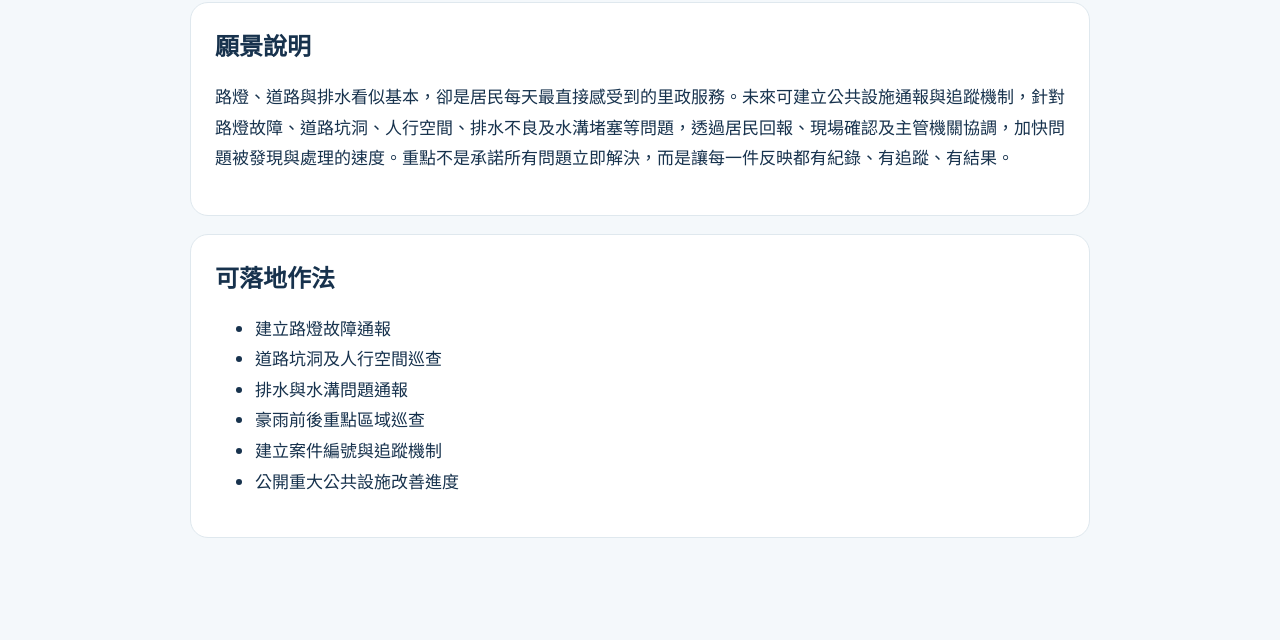
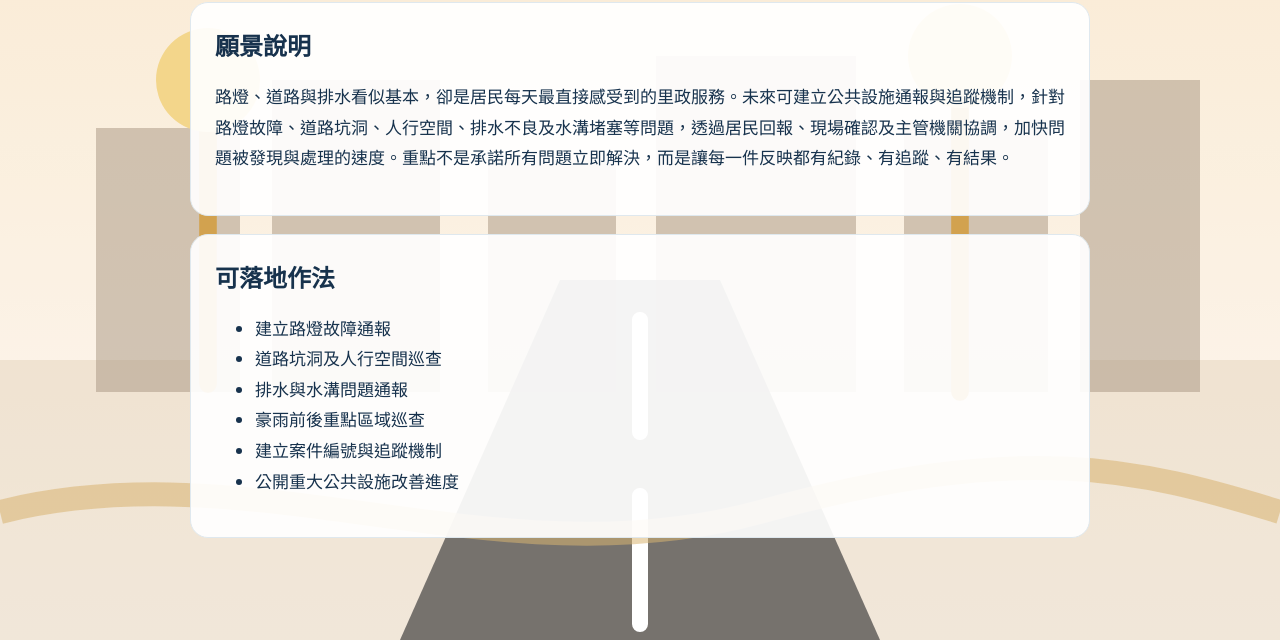
Before and after one commit to kao72302428/lantian-live-map, a plain HTML site: page vision-infrastructure.html in a window 1280 px wide. Shown: the part 160-800 px from the top of the page. Drawn offline with Linux system fonts and the light colour scheme.

Commit message:
Add infrastructure background to vision detail page

```diff
--- a/vision-infrastructure.html
+++ b/vision-infrastructure.html
@@ -1 +1 @@
-<!doctype html><html lang="zh-Hant"><head><meta charset="utf-8"><meta name="viewport" content="width=device-width,initial-scale=1,viewport-fit=cover"><title>燈亮・路平・水溝通｜藍田新願景</title><style>body{margin:0;font-family:system-ui,-apple-system,"Noto Sans TC",sans-serif;background:#f4f8fb;color:#17324d}main{max-width:900px;margin:auto;padding:28px 18px 56px}a{color:#176ca4;text-decoration:none}.tag{display:inline-block;padding:6px 10px;border-radius:999px;background:#f4fbf7;font-weight:700}.card{background:#fff;border:1px solid #dfe8ee;border-radius:18px;padding:24px;margin-top:18px}h1{font-size:clamp(30px,5vw,46px);margin:14px 0}h2{margin-top:0}p,li{line-height:1.8;font-size:17px}</style></head><body><main><a href="vision.html">← 返回藍田新願景</a><div class="tag">里政治理目標</div><h1>燈亮・路平・水溝通｜基礎設施日常管理</h1><section class="card"><h2>願景說明</h2><p>路燈、道路與排水看似基本，卻是居民每天最直接感受到的里政服務。未來可建立公共設施通報與追蹤機制，針對路燈故障、道路坑洞、人行空間、排水不良及水溝堵塞等問題，透過居民回報、現場確認及主管機關協調，加快問題被發現與處理的速度。重點不是承諾所有問題立即解決，而是讓每一件反映都有紀錄、有追蹤、有結果。</p></section><section class="card"><h2>可落地作法</h2><ul><li>建立路燈故障通報</li><li>道路坑洞及人行空間巡查</li><li>排水與水溝問題通報</li><li>豪雨前後重點區域巡查</li><li>建立案件編號與追蹤機制</li><li>公開重大公共設施改善進度</li></ul></section></main></body></html>
+<!doctype html><html lang="zh-Hant"><head><meta charset="utf-8"><meta name="viewport" content="width=device-width,initial-scale=1,viewport-fit=cover"><title>燈亮・路平・水溝通｜藍田新願景</title><style>body{margin:0;font-family:system-ui,-apple-system,"Noto Sans TC",sans-serif;background:#f4f8fb;color:#17324d;position:relative;min-height:100vh}body::before{content:"";position:fixed;inset:0;z-index:-1;background:url('vision-bg-infrastructure.svg') center/cover no-repeat;filter:saturate(.7)}main{max-width:900px;margin:auto;padding:28px 18px 56px}a{color:#176ca4;text-decoration:none}.tag{display:inline-block;padding:6px 10px;border-radius:999px;background:#f4fbf7;font-weight:700}.card{background:rgba(255,255,255,.92);border:1px solid #dfe8ee;border-radius:18px;padding:24px;margin-top:18px}h1{font-size:clamp(30px,5vw,46px);margin:14px 0}h2{margin-top:0}p,li{line-height:1.8;font-size:17px}</style></head><body><main><a href="vision.html">← 返回藍田新願景</a><div class="tag">里政治理目標</div><h1>燈亮・路平・水溝通｜基礎設施日常管理</h1><section class="card"><h2>願景說明</h2><p>路燈、道路與排水看似基本，卻是居民每天最直接感受到的里政服務。未來可建立公共設施通報與追蹤機制，針對路燈故障、道路坑洞、人行空間、排水不良及水溝堵塞等問題，透過居民回報、現場確認及主管機關協調，加快問題被發現與處理的速度。重點不是承諾所有問題立即解決，而是讓每一件反映都有紀錄、有追蹤、有結果。</p></section><section class="card"><h2>可落地作法</h2><ul><li>建立路燈故障通報</li><li>道路坑洞及人行空間巡查</li><li>排水與水溝問題通報</li><li>豪雨前後重點區域巡查</li><li>建立案件編號與追蹤機制</li><li>公開重大公共設施改善進度</li></ul></section></main></body></html>
```
